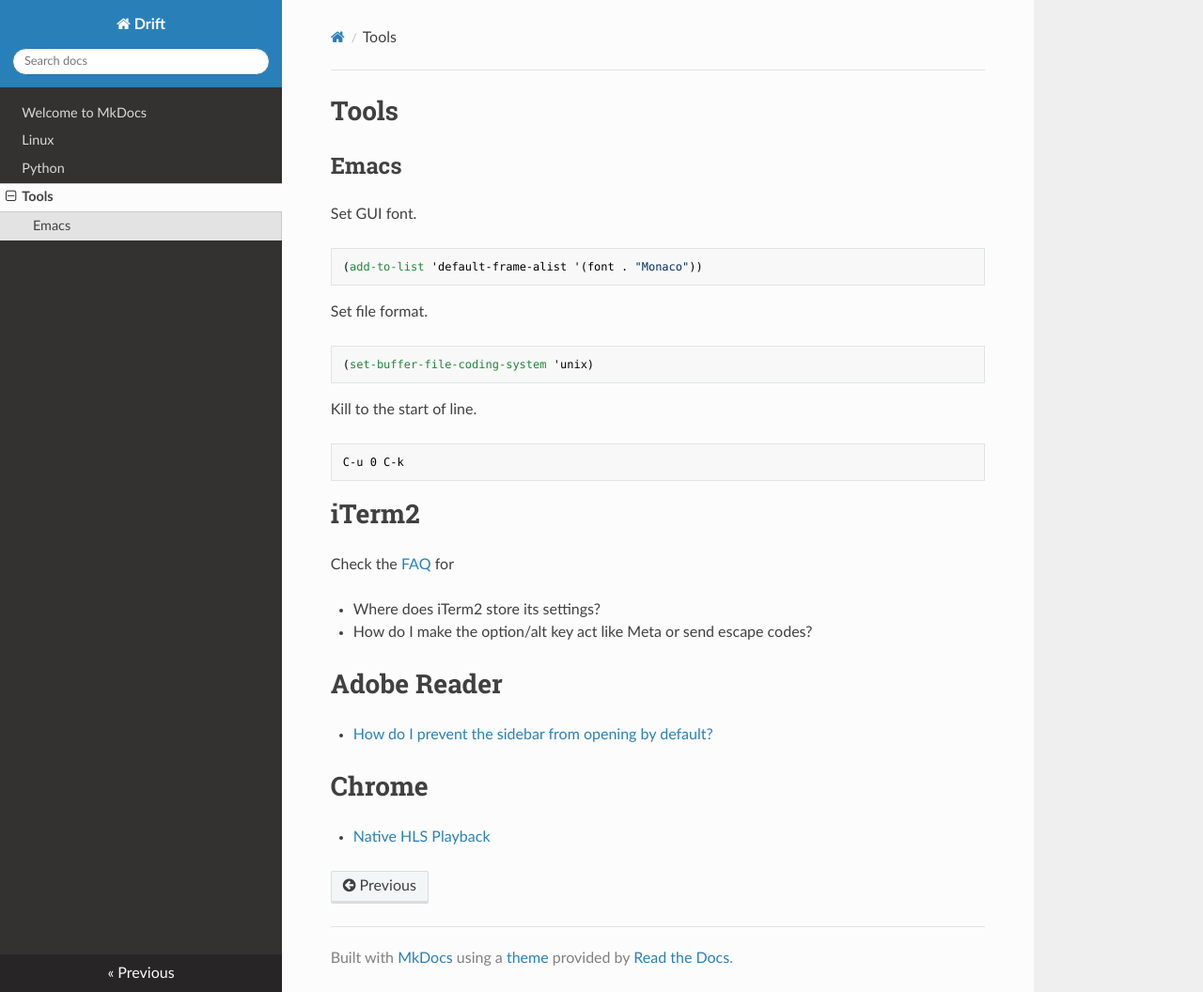
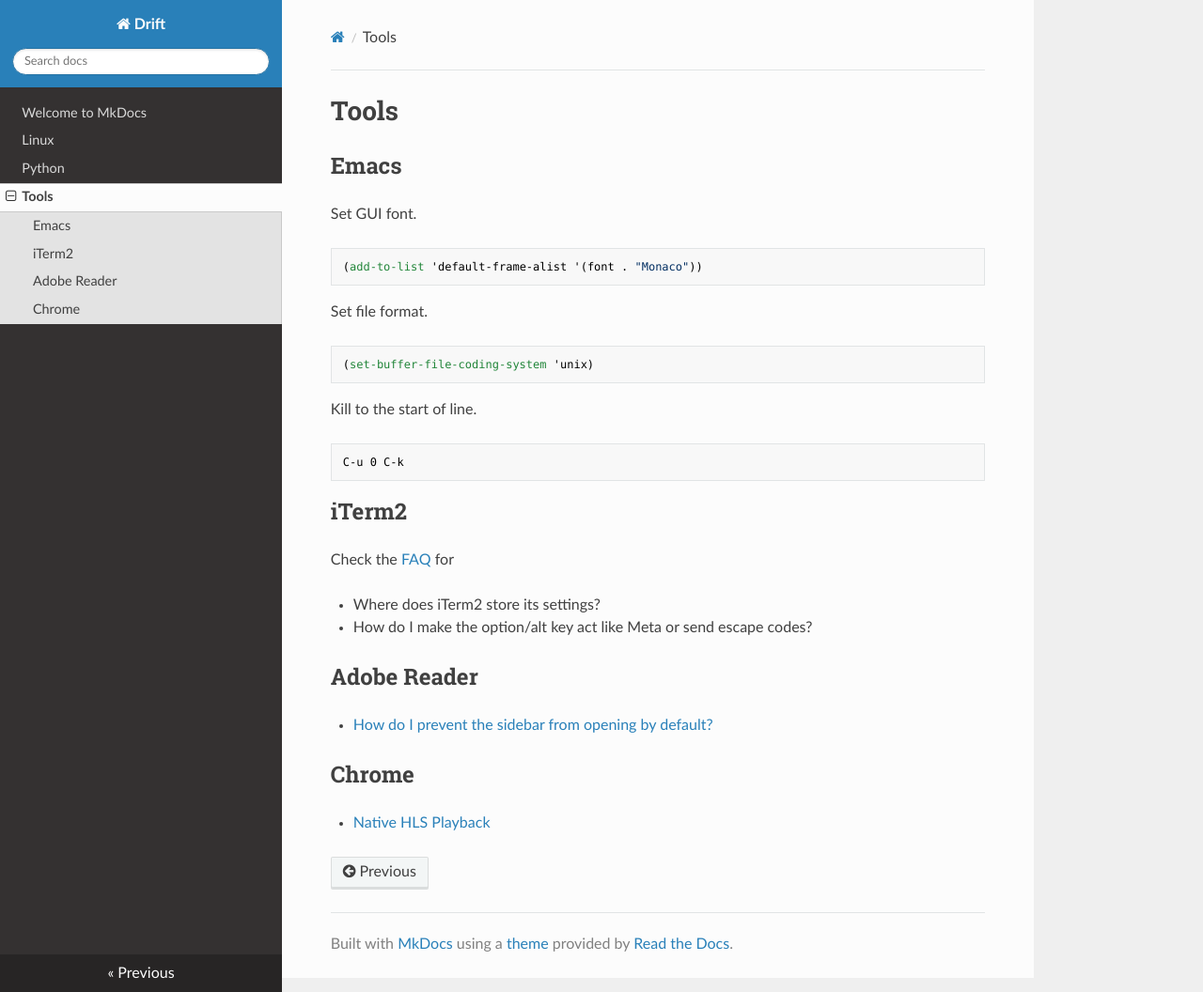
Before and after one commit to leonlinc/dotfiles, an MkDocs documentation site: the page built from docs/tools.md, in a window 1280 px wide and 1056 px high. Shown: the whole window at 94% size. Built offline with MkDocs 1.6.1, drawn with Linux system fonts in a browser that asks for light colours; nearby versions of some CDN libraries.

Commit message:
Update docs

````diff
--- a/docs/tools.md
+++ b/docs/tools.md
@@ -17,18 +17,18 @@ Kill to the start of line.
 C-u 0 C-k
 ```
 
-# iTerm2
+## iTerm2
 
 Check the [FAQ](https://www.iterm2.com/faq.html) for
 
 - Where does iTerm2 store its settings?
 - How do I make the option/alt key act like Meta or send escape codes?
 
-# Adobe Reader
+## Adobe Reader
 
 - [How do I prevent the sidebar from opening by default?][1]
 
-# Chrome
+## Chrome
 
 - [Native HLS Playback][2]
 
````
